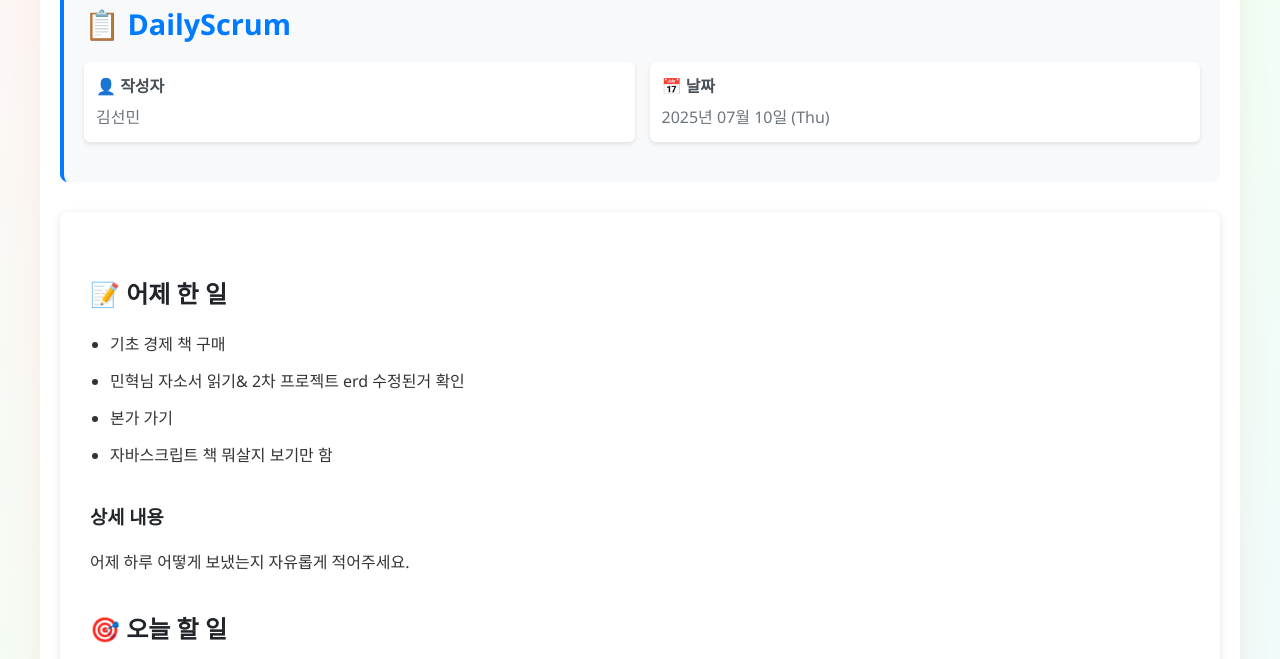
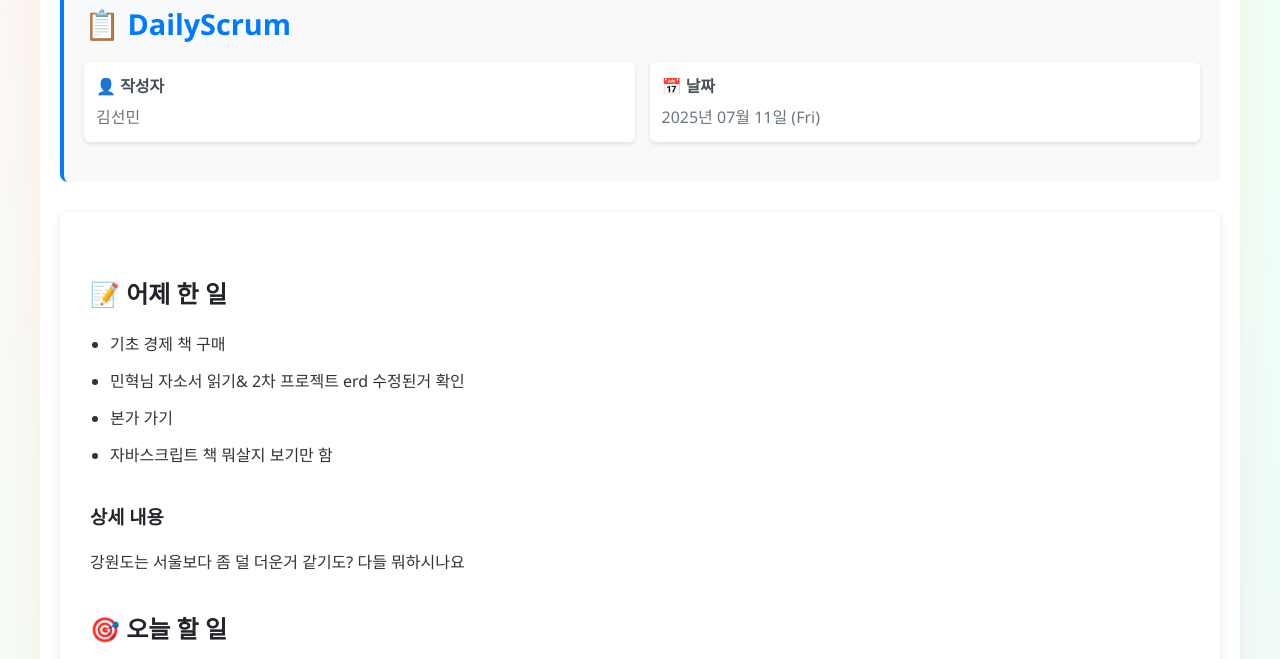
Before and after one commit to ssg6-dailylog/scrum, a Jekyll site: the page built from _posts/2025-07-11-김선민-DailyScrum.md, in a window 1280 px wide. Shown: the part 263-922 px from the top of the page. Built offline with Jekyll 4.4.1, drawn with Linux system fonts in a browser that asks for light colours.

Commit message:
update 2025-07-11-DailyScrum

```diff
--- a/_posts/2025-07-11-김선민-DailyScrum.md
+++ b/_posts/2025-07-11-김선민-DailyScrum.md
@@ -1,7 +1,7 @@
 ---
 layout: scrum
 title: "DailyScrum"
-date: 2025-07-10
+date: 2025-07-11
 author: "김선민"
 categories: [scrum]
 ---
@@ -16,7 +16,7 @@ categories: [scrum]
 
 ### 상세 내용
 
-어제 하루 어떻게 보냈는지 자유롭게 적어주세요.
+강원도는 서울보다 좀 덜 더운거 같기도? 다들 뭐하시나요
 
 ## 🎯 오늘 할 일
 
```
